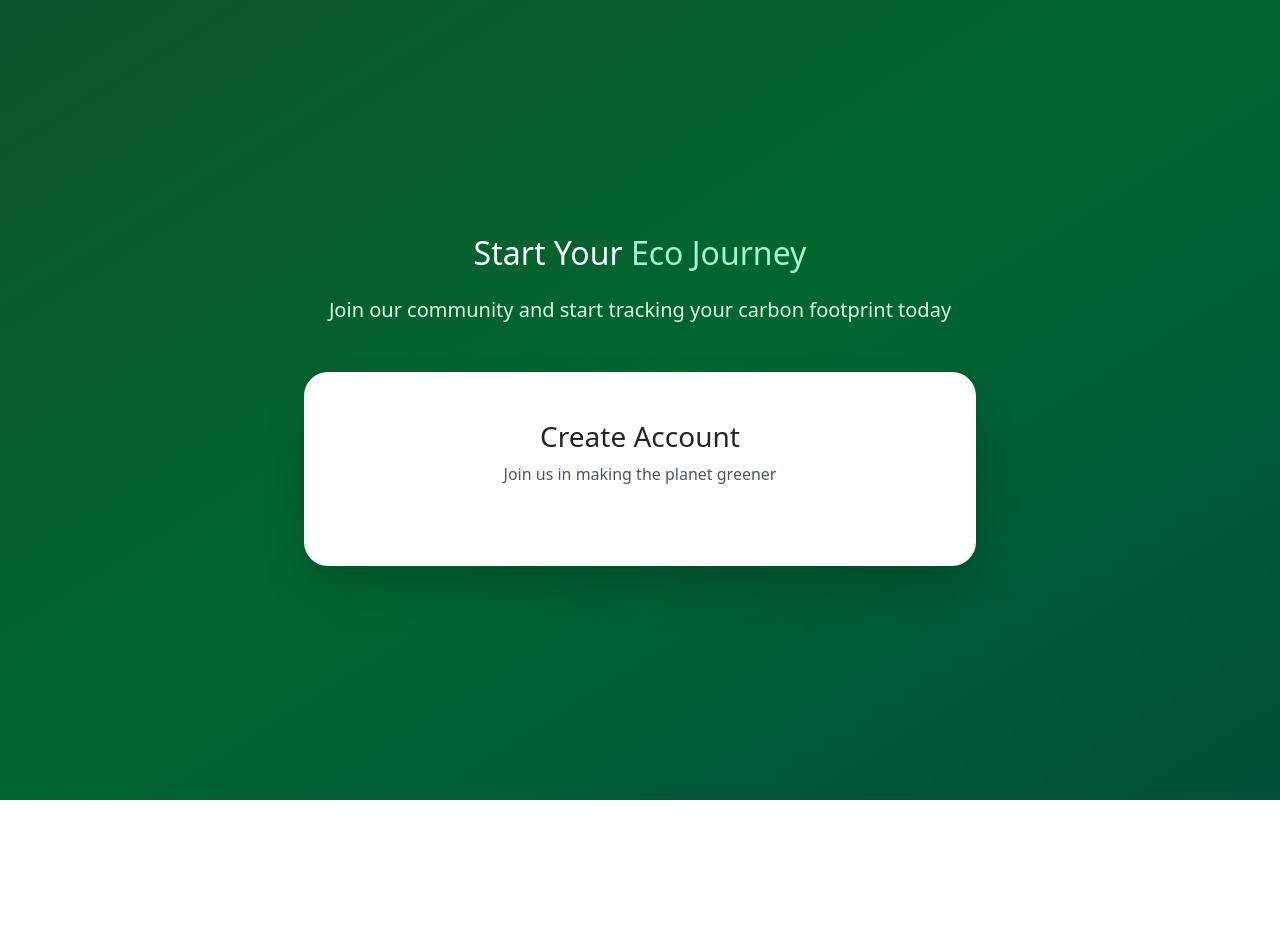
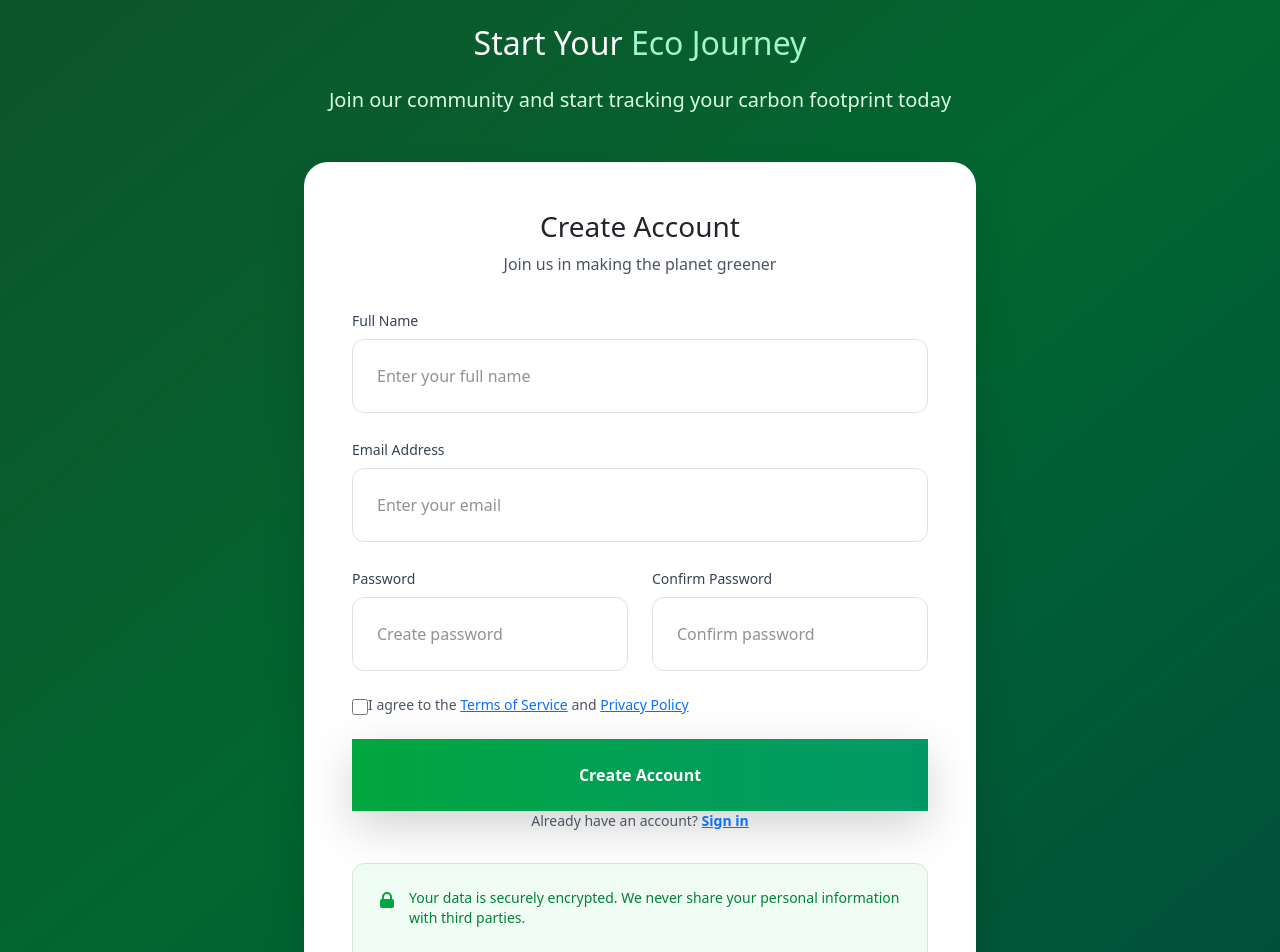
Before and after one commit to Fmusyoki/Carbon-footprint, a React (Vite) app in the folder frontend/: page /signup in a window 1280 px wide. Shown: the top 952 px of the page. Before the commit the page ends 800 px from the top, so only its background shows below. Built offline with nearby package versions, Linux system fonts and the light colour scheme.

Commit message:
"signip page 4.0"

```diff
--- a/frontend/src/Auth/SignUp.jsx
+++ b/frontend/src/Auth/SignUp.jsx
@@ -11,7 +11,7 @@ const SignUp = () => {
     register,
     handleSubmit,
     formState: { errors, isSubmitting },
-        watch
+    watch,
   } = useForm();
 
   const navigate = useNavigate();
@@ -19,20 +19,21 @@ const SignUp = () => {
   const [showSuccessPopup, setShowSuccessPopup] = useState(false);
   const [successMessage, setSuccessMessage] = useState("");
 
-    // Corrected: Use environment variable for backend URL
   const submitCall = async (data) => {
     try {
-            const API_URL = import.meta.env.VITE_API_URL; // <-- set in Render frontend env
+      const API_URL = import.meta.env.VITE_API_URL;
       const response = await axios.post(`${API_URL}/signup`, data);
 
       if (response.data.success) {
-                setSuccessMessage("Registration Successful! Welcome to our eco-friendly community! 🌱");
+        setSuccessMessage(
+          "Registration Successful! Welcome to our eco-friendly community! 🌱"
+        );
         setShowSuccessPopup(true);
         login(response.data.user);
 
         // Auto navigate after 3 seconds
         setTimeout(() => {
-                    navigate('/');
+          navigate("/");
         }, 3000);
       } else {
         alert(response.data.message || "Registration failed");
@@ -44,7 +45,7 @@ const SignUp = () => {
       } else if (error.response?.status === 400) {
         alert("User already exists or invalid data");
       } else {
-                alert("Network or server error. Please try again.");
+        alert("Registration failed. Please try again.");
       }
     }
   };
@@ -53,7 +54,7 @@ const SignUp = () => {
 
   const handleClosePopup = () => {
     setShowSuccessPopup(false);
-        navigate('/');
+    navigate("/");
   };
 
   return (
@@ -65,38 +66,74 @@ const SignUp = () => {
             {/* Header */}
             <div className="bg-gradient-to-r from-green-500 to-emerald-600 rounded-t-3xl p-6 text-center">
               <div className="w-16 h-16 bg-white bg-opacity-20 rounded-full flex items-center justify-center mx-auto mb-4">
-                                <svg className="w-8 h-8 text-white" fill="none" stroke="currentColor" viewBox="0 0 24 24">
-                                    <path strokeLinecap="round" strokeLinejoin="round" strokeWidth="2" d="M5 13l4 4L19 7"></path>
+                <svg
+                  className="w-8 h-8 text-white"
+                  fill="none"
+                  stroke="currentColor"
+                  viewBox="0 0 24 24"
+                >
+                  <path
+                    strokeLinecap="round"
+                    strokeLinejoin="round"
+                    strokeWidth="2"
+                    d="M5 13l4 4L19 7"
+                  ></path>
                 </svg>
               </div>
-                            <h3 className="text-2xl font-bold text-white mb-2">Welcome Aboard!</h3>
+              <h3 className="text-2xl font-bold text-white mb-2">
+                Welcome Aboard!
+              </h3>
             </div>
 
             {/* Content */}
             <div className="p-8 text-center">
               <div className="w-20 h-20 bg-green-100 rounded-full flex items-center justify-center mx-auto mb-6">
-                                <svg className="w-10 h-10 text-green-600" fill="none" stroke="currentColor" viewBox="0 0 24 24">
-                                    <path strokeLinecap="round" strokeLinejoin="round" strokeWidth="2" d="M9 12l2 2 4-4m5.618-4.016A11.955 11.955 0 0112 2.944a11.955 11.955 0 01-8.618 3.04A12.02 12.02 0 003 9c0 5.591 3.824 10.29 9 11.622 5.176-1.332 9-6.03 9-11.622 0-1.042-.133-2.052-.382-3.016z"></path>
+                <svg
+                  className="w-10 h-10 text-green-600"
+                  fill="none"
+                  stroke="currentColor"
+                  viewBox="0 0 24 24"
+                >
+                  <path
+                    strokeLinecap="round"
+                    strokeLinejoin="round"
+                    strokeWidth="2"
+                    d="M9 12l2 2 4-4m5.618-4.016A11.955 11.955 0 0112 2.944a11.955 11.955 0 01-8.618 3.04A12.02 12.02 0 003 9c0 5.591 3.824 10.29 9 11.622 5.176-1.332 9-6.03 9-11.622 0-1.042-.133-2.052-.382-3.016z"
+                  ></path>
                 </svg>
               </div>
 
               <p className="text-gray-700 text-lg mb-2 font-semibold">
                 Account Created Successfully!
               </p>
-                            <p className="text-gray-600 mb-6">
-                                {successMessage}
-                            </p>
+              <p className="text-gray-600 mb-6">{successMessage}</p>
 
               <div className="flex space-x-3 mb-6 justify-center">
                 <div className="flex items-center text-sm text-green-600">
-                                    <svg className="w-4 h-4 mr-1" fill="currentColor" viewBox="0 0 20 20">
-                                        <path fillRule="evenodd" d="M16.707 5.293a1 1 0 010 1.414l-8 8a1 1 0 01-1.414 0l-4-4a1 1 0 011.414-1.414L8 12.586l7.293-7.293a1 1 0 011.414 0z" clipRule="evenodd" />
+                  <svg
+                    className="w-4 h-4 mr-1"
+                    fill="currentColor"
+                    viewBox="0 0 20 20"
+                  >
+                    <path
+                      fillRule="evenodd"
+                      d="M16.707 5.293a1 1 0 010 1.414l-8 8a1 1 0 01-1.414 0l-4-4a1 1 0 011.414-1.414L8 12.586l7.293-7.293a1 1 0 011.414 0z"
+                      clipRule="evenodd"
+                    />
                   </svg>
                   Secure Account
                 </div>
                 <div className="flex items-center text-sm text-green-600">
-                                    <svg className="w-4 h-4 mr-1" fill="currentColor" viewBox="0 0 20 20">
-                                        <path fillRule="evenodd" d="M16.707 5.293a1 1 0 010 1.414l-8 8a1 1 0 01-1.414 0l-4-4a1 1 0 011.414-1.414L8 12.586l7.293-7.293a1 1 0 011.414 0z" clipRule="evenodd" />
+                  <svg
+                    className="w-4 h-4 mr-1"
+                    fill="currentColor"
+                    viewBox="0 0 20 20"
+                  >
+                    <path
+                      fillRule="evenodd"
+                      d="M16.707 5.293a1 1 0 010 1.414l-8 8a1 1 0 01-1.414 0l-4-4a1 1 0 011.414-1.414L8 12.586l7.293-7.293a1 1 0 011.414 0z"
+                      clipRule="evenodd"
+                    />
                   </svg>
                   Ready to Use
                 </div>
@@ -104,7 +141,8 @@ const SignUp = () => {
 
               <div className="bg-green-50 rounded-xl p-4 mb-6">
                 <p className="text-sm text-green-700">
-                                    <span className="font-semibold">Pro Tip:</span> Complete your profile to get personalized eco-friendly recommendations!
+                  <span className="font-semibold">Pro Tip:</span> Complete your
+                  profile to get personalized eco-friendly recommendations!
                 </p>
               </div>
 
@@ -141,13 +179,201 @@ const SignUp = () => {
           {/* Registration Card */}
           <div className="bg-white rounded-3xl shadow-2xl p-12 max-w-2xl mx-auto">
             <div className="text-center mb-8">
-                            <h3 className="text-3xl font-bold text-gray-800 mb-2">Create Account</h3>
-                            <p className="text-gray-600">Join us in making the planet greener</p>
+              <h3 className="text-3xl font-bold text-gray-800 mb-2">
+                Create Account
+              </h3>
+              <p className="text-gray-600">
+                Join us in making the planet greener
+              </p>
             </div>
 
             <form onSubmit={handleSubmit(submitCall)} className="space-y-6">
-                            {/* Keep all original form fields and validation logic */}
+              <div className="space-y-2">
+                <label className="text-sm font-medium text-gray-700">
+                  Full Name
+                </label>
+                <input
+                  type="text"
+                  {...register("name", {
+                    required: "Full name is required",
+                    minLength: {
+                      value: 2,
+                      message: "Name must be at least 2 characters",
+                    },
+                  })}
+                  className="w-full px-4 py-4 border border-gray-300 rounded-xl focus:ring-2 focus:ring-green-500 focus:border-green-500 transition-all duration-200"
+                  placeholder="Enter your full name"
+                />
+                {errors.name && (
+                  <p className="text-red-500 text-sm">{errors.name.message}</p>
+                )}
+              </div>
+
+              <div className="space-y-2">
+                <label className="text-sm font-medium text-gray-700">
+                  Email Address
+                </label>
+                <input
+                  type="email"
+                  {...register("email", {
+                    required: "Email is required",
+                    pattern: {
+                      value: /^[a-zA-Z0-9._%+-]+@[a-zA-Z0-9.-]+\.com$/,
+                      message: "Please enter a valid .com email address",
+                    },
+                  })}
+                  className="w-full px-4 py-4 border border-gray-300 rounded-xl focus:ring-2 focus:ring-green-500 focus:border-green-500 transition-all duration-200"
+                  placeholder="Enter your email"
+                />
+                {errors.email && (
+                  <p className="text-red-500 text-sm">{errors.email.message}</p>
+                )}
+              </div>
+
+              <div className="grid grid-cols-1 md:grid-cols-2 gap-4">
+                <div className="space-y-2">
+                  <label className="text-sm font-medium text-gray-700">
+                    Password
+                  </label>
+                  <input
+                    type="password"
+                    {...register("password", {
+                      required: "Password is required",
+                      pattern: {
+                        value:
+                          /^(?=.*[a-z])(?=.*[A-Z])(?=.*\d)(?=.*[@$!%*?&])[A-Za-z\d@$!%*?&]{8,}$/,
+                        message:
+                          "Password must be 8+ chars with uppercase, lowercase, number & special character",
+                      },
+                    })}
+                    className="w-full px-4 py-4 border border-gray-300 rounded-xl focus:ring-2 focus:ring-green-500 focus:border-green-500 transition-all duration-200"
+                    placeholder="Create password"
+                  />
+                  {errors.password && (
+                    <p className="text-red-500 text-sm">
+                      {errors.password.message}
+                    </p>
+                  )}
+                </div>
+
+                <div className="space-y-2">
+                  <label className="text-sm font-medium text-gray-700">
+                    Confirm Password
+                  </label>
+                  <input
+                    type="password"
+                    {...register("confirmPassword", {
+                      required: "Please confirm your password",
+                      validate: (value) =>
+                        value === password || "Passwords do not match",
+                    })}
+                    className="w-full px-4 py-4 border border-gray-300 rounded-xl focus:ring-2 focus:ring-green-500 focus:border-green-500 transition-all duration-200"
+                    placeholder="Confirm password"
+                  />
+                  {errors.confirmPassword && (
+                    <p className="text-red-500 text-sm">
+                      {errors.confirmPassword.message}
+                    </p>
+                  )}
+                </div>
+              </div>
+
+              <div className="flex items-start space-x-3">
+                <input
+                  type="checkbox"
+                  {...register("agreeTerms", {
+                    required: "You must agree to the terms and conditions",
+                  })}
+                  className="w-4 h-4 text-green-600 border-gray-300 rounded focus:ring-green-500 mt-1"
+                />
+                <label className="text-sm text-gray-600">
+                  I agree to the{" "}
+                  <a
+                    href="#"
+                    className="text-green-600 hover:text-green-700 font-medium"
+                  >
+                    Terms of Service
+                  </a>{" "}
+                  and{" "}
+                  <a
+                    href="#"
+                    className="text-green-600 hover:text-green-700 font-medium"
+                  >
+                    Privacy Policy
+                  </a>
+                </label>
+              </div>
+              {errors.agreeTerms && (
+                <p className="text-red-500 text-sm">
+                  {errors.agreeTerms.message}
+                </p>
+              )}
+
+              <button
+                type="submit"
+                disabled={isSubmitting}
+                className="w-full bg-gradient-to-r from-green-600 to-emerald-600 text-white py-4 rounded-xl font-semibold hover:from-green-700 hover:to-emerald-700 transition-all duration-200 transform hover:scale-[1.02] shadow-lg disabled:opacity-50 disabled:cursor-not-allowed"
+              >
+                {isSubmitting ? (
+                  <div className="flex items-center justify-center">
+                    <svg
+                      className="animate-spin -ml-1 mr-3 h-5 w-5 text-white"
+                      xmlns="http://www.w3.org/2000/svg"
+                      fill="none"
+                      viewBox="0 0 24 24"
+                    >
+                      <circle
+                        className="opacity-25"
+                        cx="12"
+                        cy="12"
+                        r="10"
+                        stroke="currentColor"
+                        strokeWidth="4"
+                      ></circle>
+                      <path
+                        className="opacity-75"
+                        fill="currentColor"
+                        d="M4 12a8 8 0 018-8V0C5.373 0 0 5.373 0 12h4zm2 5.291A7.962 7.962 0 014 12H0c0 3.042 1.135 5.824 3 7.938l3-2.647z"
+                      ></path>
+                    </svg>
+                    Creating Account...
+                  </div>
+                ) : (
+                  "Create Account"
+                )}
+              </button>
+
+              <p className="text-center text-gray-600 text-sm">
+                Already have an account?{" "}
+                <a
+                  href="/"
+                  className="text-green-600 hover:text-green-700 font-semibold transition-colors"
+                >
+                  Sign in
+                </a>
+              </p>
             </form>
+
+            {/* Security Note */}
+            <div className="mt-8 p-4 bg-green-50 rounded-xl border border-green-200">
+              <div className="flex items-start space-x-3">
+                <svg
+                  className="w-5 h-5 text-green-600 mt-0.5 flex-shrink-0"
+                  fill="currentColor"
+                  viewBox="0 0 20 20"
+                >
+                  <path
+                    fillRule="evenodd"
+                    d="M5 9V7a5 5 0 0110 0v2a2 2 0 012 2v5a2 2 0 01-2 2H5a2 2 0 01-2-2v-5a2 2 0 012-2zm8-2v2H7V7a3 3 0 016 0z"
+                    clipRule="evenodd"
+                  />
+                </svg>
+                <p className="text-sm text-green-700">
+                  Your data is securely encrypted. We never share your personal
+                  information with third parties.
+                </p>
+              </div>
+            </div>
           </div>
         </div>
       </div>
```
Lines whose indentation alone changed are shown as unchanged.
